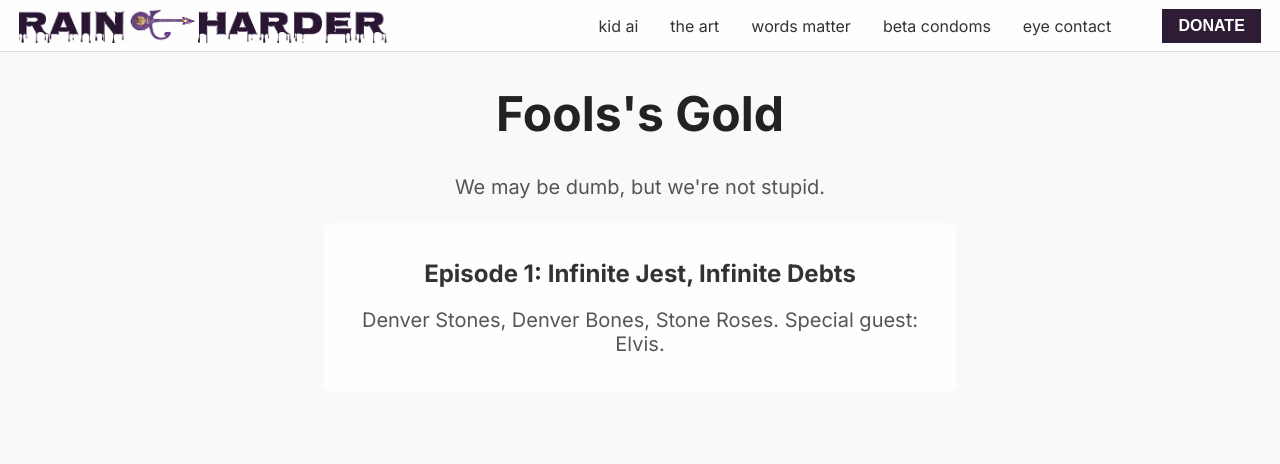
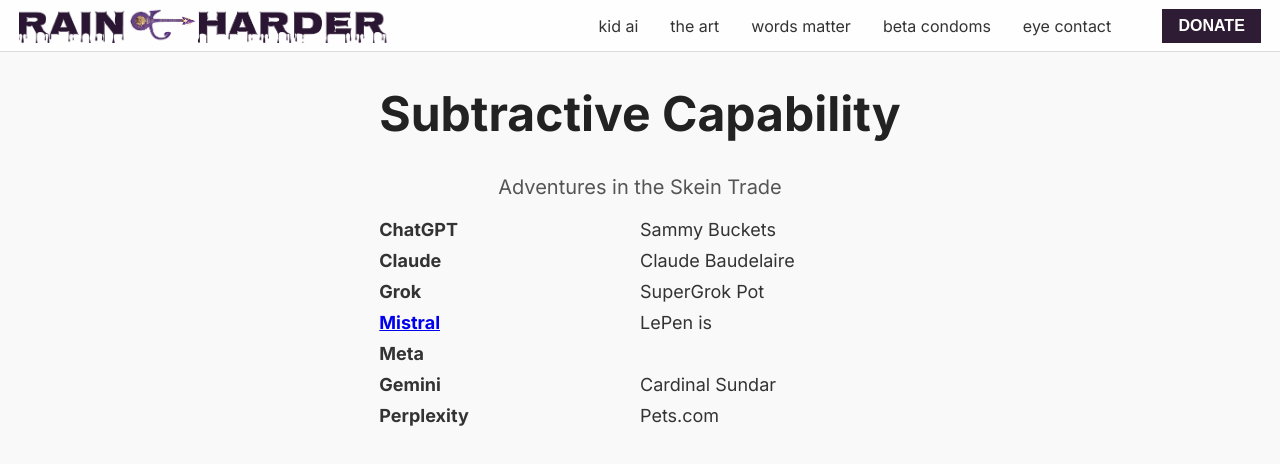
Before and after one commit to pocketsquare/rainharder, a SvelteKit app: page /kidai in a window 1280 px wide. Shown: the top 464 px of the page. Built offline with nearby package versions, Linux system fonts and the light colour scheme.

Commit message:
moar style

```diff
--- a/src/routes/kidai/+page.svelte
+++ b/src/routes/kidai/+page.svelte
@@ -1,6 +1,6 @@
 <script>
-  const title = "Fools's Gold";
-  const tagline = "We may be dumb, but we're not stupid.";
+  const title = "Subtractive Capability";
+  const tagline = "Adventures in the Skein Trade";
 </script>
 
 <svelte:head>
@@ -13,8 +13,36 @@
   <h1>{title}</h1>
   <p>{tagline}</p>
 
-  <section class="episode-sample">
-    <h2>Episode 1: Infinite Jest, Infinite Debts</h2>
-    <p>Denver Stones, Denver Bones, Stone Roses. Special guest: Elvis.</p>
+  <section class="ai-bros">
+    <div class="ai-bros-list">
+      <div class="ai-bro-item">
+        <div class="provider">ChatGPT</div>
+        <div class="description">Sammy Buckets</div>
+      </div>
+      <div class="ai-bro-item">
+        <div class="provider">Claude</div>
+        <div class="description">Claude Baudelaire</div>
+      </div>
+      <div class="ai-bro-item">
+        <div class="provider">Grok</div>
+        <div class="description">SuperGrok Pot</div>
+      </div>
+      <div class="ai-bro-item">
+        <div class="provider"><a href="https://mistral.ai" target="_blank" rel="noopener noreferrer">Mistral</a></div>
+        <div class="description">LePen is</div>
+      </div>
+      <div class="ai-bro-item">
+        <div class="provider">Meta</div>
+        <div class="description"></div>
+      </div>
+      <div class="ai-bro-item">
+        <div class="provider">Gemini</div>
+        <div class="description">Cardinal Sundar</div>
+      </div>
+      <div class="ai-bro-item">
+        <div class="provider">Perplexity</div>
+        <div class="description">Pets.com</div>
+      </div>
+    </div>
   </section>
 </div>
--- a/static/styles.css
+++ b/static/styles.css
@@ -294,3 +294,36 @@ body.fools-page {
   text-align: center;
   color: #333; /* dark text color */
 }
+
+/* everything in its right place */
+
+.ai-bros-list {
+  display: flex;
+  flex-direction: column;
+}
+
+.ai-bro-item {
+  display: flex;
+  margin-bottom: 10px;
+  font-size: 18px;
+}
+
+.provider {
+  flex: 1;
+  text-align: left;
+  font-weight: bold;
+}
+
+.description {
+  flex: 1;
+  text-align: left;
+}
+
+.description a {
+  color: #007BFF;
+  text-decoration: none;
+}
+
+.description a:hover {
+  text-decoration: underline;
+}
```
